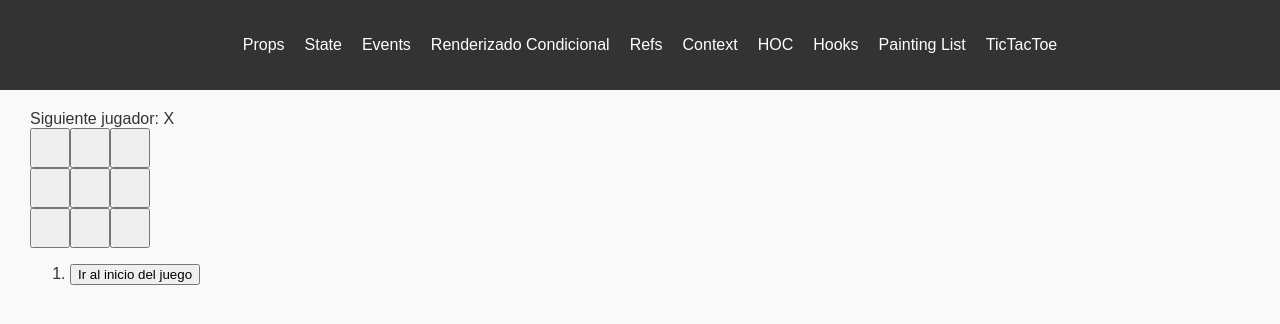
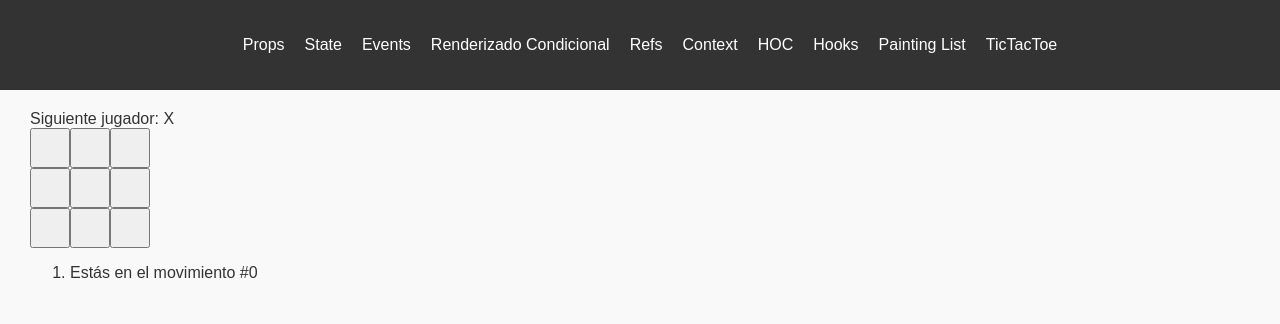
Before and after one commit to labmiracle/Nicolas-Fontana, a React (Vite) app in the folder React/: page /tic-tac-toe in a window 1280 px wide. Shown: the top 324 px of the page. Built offline with nearby package versions, Linux system fonts and the light colour scheme.

Commit message:
Last move is not a button

```diff
--- a/React/src/Components/TicTacToe/Components/Game/index.tsx
+++ b/React/src/Components/TicTacToe/Components/Game/index.tsx
@@ -26,9 +26,13 @@ function Game() {
         } else {
             description = "Ir al inicio del juego";
         }
-        return (
+        return move !== history.length - 1 ? (
             <li key={move}>
                 <button onClick={() => jumpTo(move)}>{description}</button>
+            </li>
+        ) : (
+            <li key={move}>
+                <p>Estás en el movimiento #{move}</p>
             </li>
         );
     });
```
